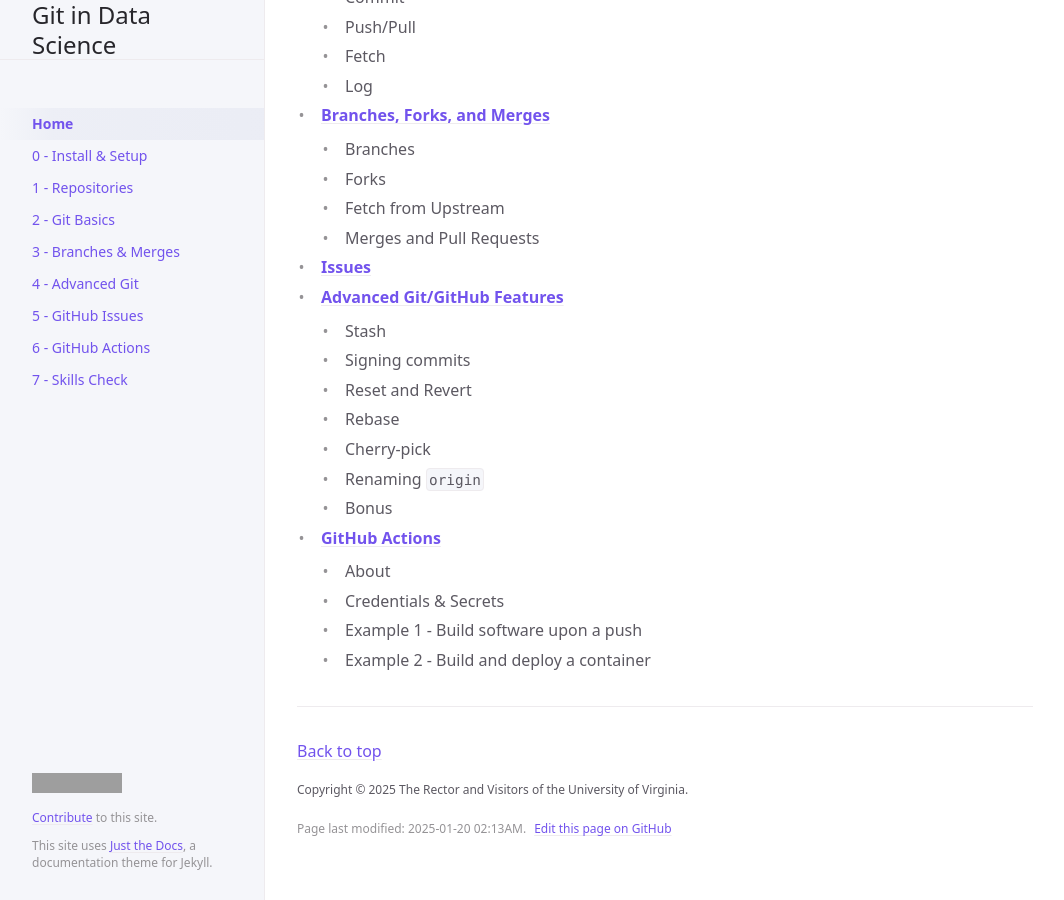
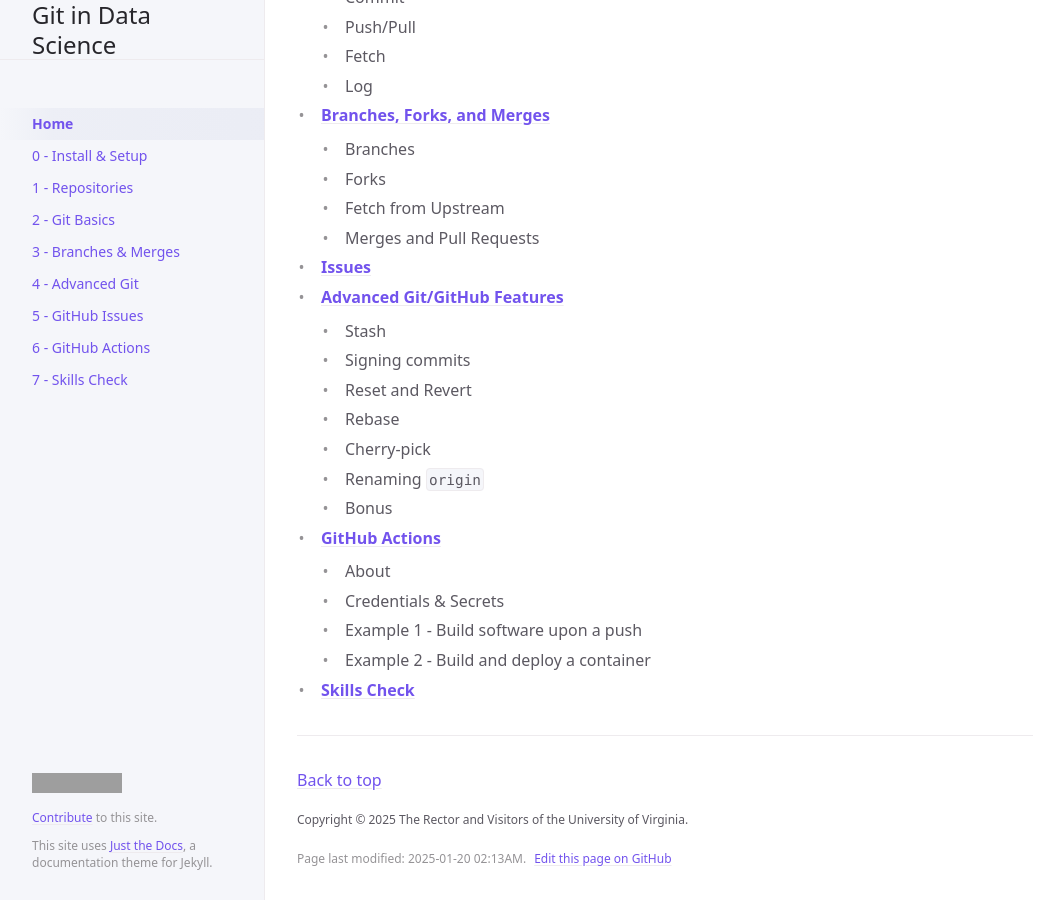
Before and after one commit to UVADS/git-basics, a Jekyll site: the page built from index.md, in a window 1280 px wide and 900 px high, scrolled down 1719 px. Shown: the whole window, without its empty margins (107-1171 px from the left). Built offline with Jekyll 4.4.1, drawn with Linux system fonts in a browser that asks for light colours; cached includes are drawn as plain includes; before the commit the page ends 2590 px from its top, so only the background shows below that; grey boxes are pictures that could not be loaded.

Commit message:
Better TOC

```diff
--- a/index.md
+++ b/index.md
@@ -80,3 +80,4 @@ Which is to say: Code is fundamental to our work, and it would be risky, ineffic
   - Credentials & Secrets
   - Example 1 - Build software upon a push
   - Example 2 - Build and deploy a container
+- [**Skills Check**](docs/skills-check/)
```
